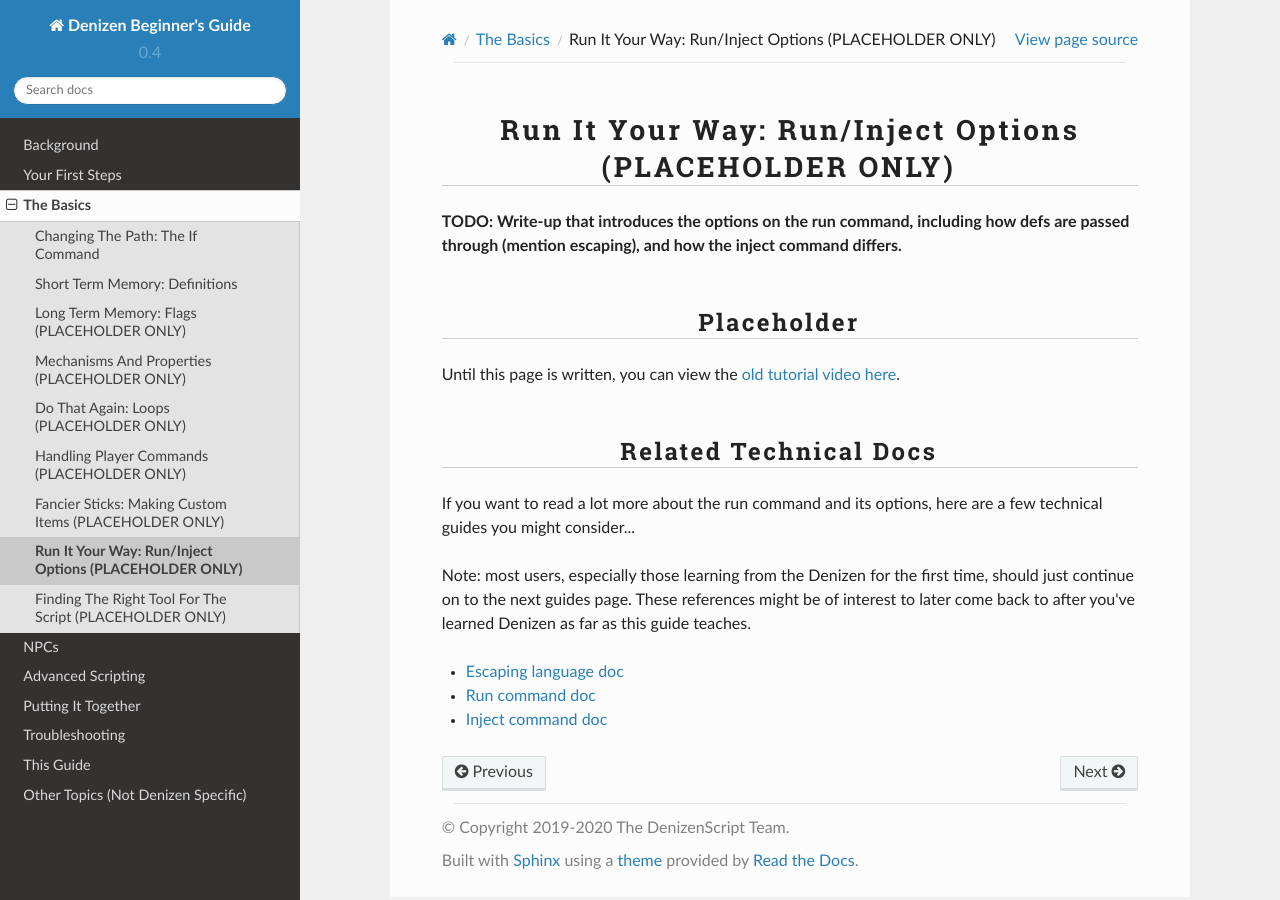
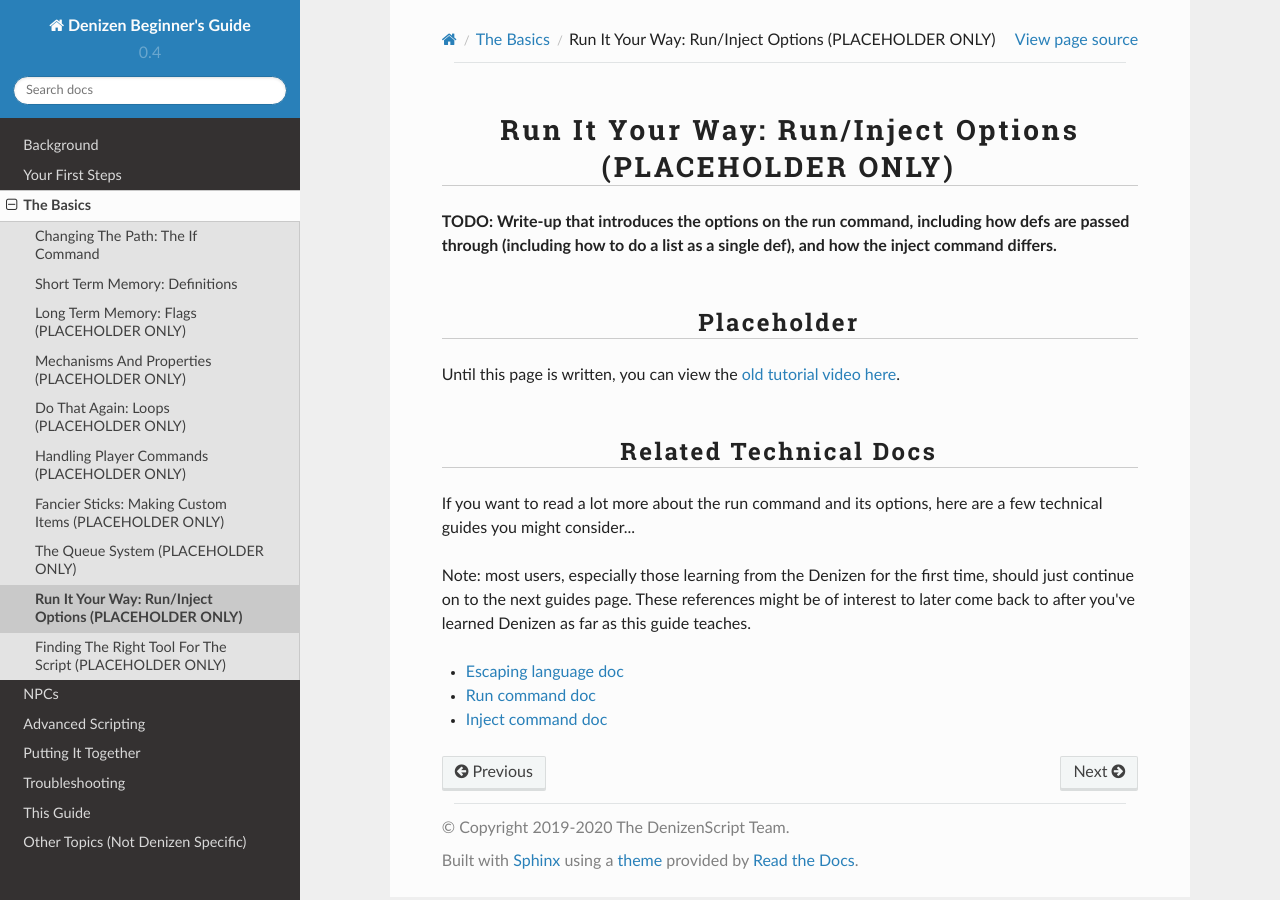
Before and after one commit to DenizenScript/Denizen-Beginners-Guide, a Sphinx documentation site: the page built from source/guides/basics/run-options.md, in a window 1280 px wide. Built offline with Sphinx 7.4.7 and the Read the Docs theme 2.0.0, drawn with Linux system fonts in a browser that asks for light colours.

Commit message:
add a 'queues' placeholder page, some cleanups

```diff
--- a/source/guides/basics/run-options.md
+++ b/source/guides/basics/run-options.md
@@ -1,7 +1,7 @@
 Run It Your Way: Run/Inject Options (PLACEHOLDER ONLY)
 -----------------------------------
 
-**TODO: Write-up that introduces the options on the run command, including how defs are passed through (mention escaping), and how the inject command differs.**
+**TODO: Write-up that introduces the options on the run command, including how defs are passed through (including how to do a list as a single def), and how the inject command differs.**
 
 ### Placeholder
 
```
Also changed, not shown: CONTRIBUTING.md (+1 -1 lines), source/guides/basics/finding-tools.md (+1 -1 lines), source/guides/basics/index.md (+1 -0 lines), source/guides/basics/queues.md (added, +17 -0 lines).
